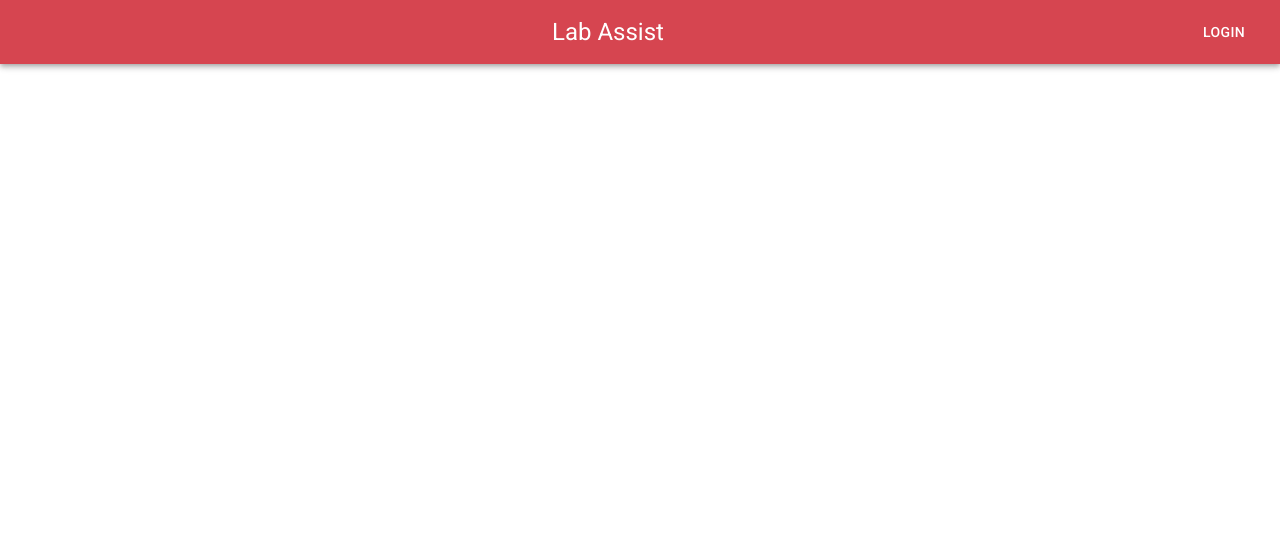
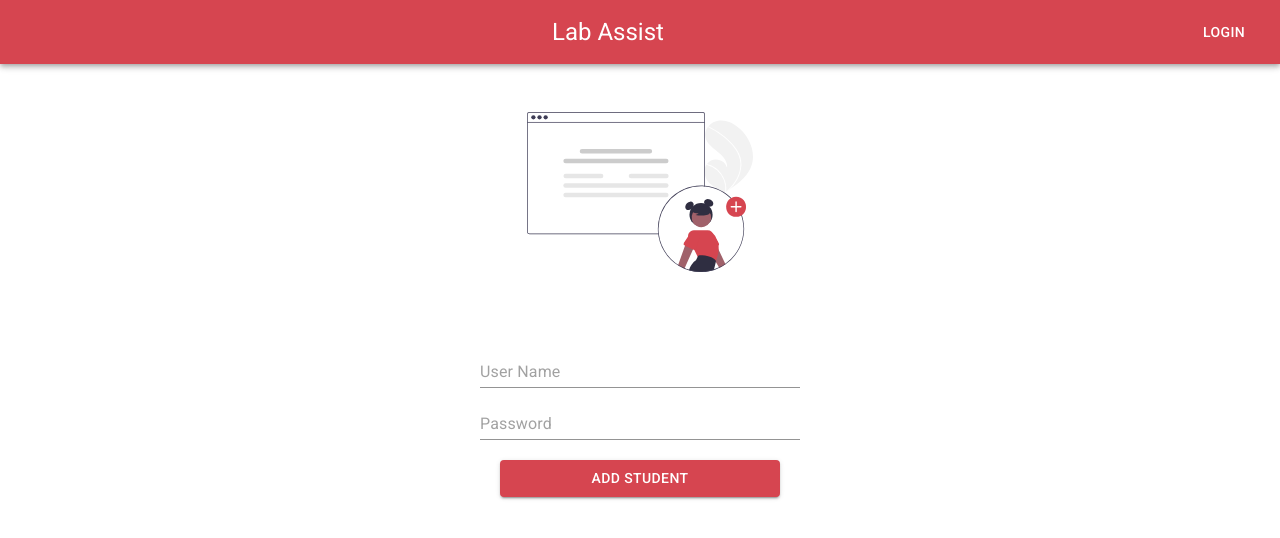
Before and after one commit to KathirvelChandrasekaran/lab-assist-web, a React (Create React App) app: page /addStudent in a window 1280 px wide. Shown: the top 538 px of the page. Built offline with nearby package versions, Linux system fonts and the light colour scheme.

Commit message:
add and view students added

```diff
--- a/src/App.js
+++ b/src/App.js
@@ -7,6 +7,8 @@ import Home from "./pages/home";
 import ApproveHardware from "./pages/approveHardware";
 import ApproveSoftware from "./pages/approveSoftware";
 import ApproveRemote from "./pages/approveRemote";
+import ViewStudents from "./pages/viewStudents";
+import AddStudent from "./pages/addStudent";
 
 function App() {
   return (
@@ -19,6 +21,8 @@ function App() {
         <Route path="/approveHardware" component={ApproveHardware} />
         <Route path="/approveSoftware" component={ApproveSoftware} />
         <Route path="/approveRemote" component={ApproveRemote} />
+        <Route path="/viewStudents" component={ViewStudents} />
+        <Route path="/addStudent" component={AddStudent} />
       </div>
     </BrowserRouter>
   );
--- /dev/null
+++ b/src/pages/addStudent.js
@@ -0,0 +1,79 @@
+import React, { useState } from "react";
+import userImg from "../assets/addUser.svg";
+import { Input, makeStyles, Button } from "@material-ui/core";
+import { addUser } from "../services/authService";
+const useStyles = makeStyles((theme) => ({
+  root: {
+    flexGrow: 1,
+  },
+  menuButton: {
+    marginRight: theme.spacing(2),
+  },
+  title: {
+    flexGrow: 1,
+  },
+}));
+const AddStudent = (props) => {
+  const classes = useStyles();
+
+  const [userName, setUserName] = useState("");
+  const [password, setPassword] = useState("");
+
+  const handleAddUser = (e) => {
+    e.preventDefault();
+    if (userName === "" || password === "") alert("All fields are required");
+    else addUser(userName, password, props);
+  };
+  return (
+    <div>
+      <div style={{ marginTop: "7em" }}>
+        <img style={{ height: "10em" }} src={userImg} alt="" />
+      </div>
+      <div style={{ margin: "5em" }}>
+        <form
+          className={classes.root}
+          noValidate
+          autoComplete="off"
+          onSubmit={handleAddUser}
+        >
+          <Input
+            placeholder="User Name"
+            name="userName"
+            value={userName}
+            style={{ width: "20em" }}
+            required="true"
+            inputProps={{ "aria-label": "description" }}
+            onChange={(e) => setUserName(e.target.value)}
+          />
+          <br />
+          <br />
+          <Input
+            style={{ width: "20em" }}
+            value={password}
+            name="password"
+            placeholder="Password"
+            type="password"
+            required="true"
+            inputProps={{ "aria-label": "description" }}
+            onChange={(e) => setPassword(e.target.value)}
+          />
+          <br />
+          <br />
+          <Button
+            variant="contained"
+            type="submit"
+            style={{
+              width: "20em",
+              backgroundColor: "#D64550",
+              color: "white",
+            }}
+          >
+            Add Student
+          </Button>
+        </form>
+      </div>
+    </div>
+  );
+};
+
+export default AddStudent;
--- a/src/pages/admin.js
+++ b/src/pages/admin.js
@@ -10,10 +10,14 @@ import {
   CardMedia,
   GridList,
   Button,
+  Fab,
+  Tooltip,
 } from "@material-ui/core";
+import { VpnKey, Add, Visibility } from "@material-ui/icons";
 import { makeStyles } from "@material-ui/core/styles";
 import hardware from "../assets/hardware.svg";
 import software from "../assets/software.svg";
+import empty from "../assets/empty.svg";
 import remoteA from "../assets/remote.svg";
 import fire from "../config/firebase";
 
@@ -94,8 +98,54 @@ const Admin = (props) => {
       });
   }, []);
 
+  var hwCount = Object.keys(hardwares).length;
+  var swCount = Object.keys(softwares).length;
+  var rmCount = Object.keys(remote).length;
   return (
     <div style={{ marginTop: "8em" }}>
+      <div>
+        <Tooltip title="Reset Password">
+          <Fab
+            color="primary"
+            aria-label="add"
+            style={{
+              float: "right",
+              marginRight: "2em",
+              backgroundColor: "#D64550",
+            }}
+          >
+            <VpnKey />
+          </Fab>
+        </Tooltip>
+        <Tooltip title="Add Student">
+          <Fab
+            color="primary"
+            aria-label="add"
+            style={{
+              float: "right",
+              marginRight: "2em",
+              backgroundColor: "#D64550",
+            }}
+            onClick={() => props.history.push("/addStudent")}
+          >
+            <Add />
+          </Fab>
+        </Tooltip>
+        <Tooltip title="View All Student">
+          <Fab
+            color="primary"
+            aria-label="add"
+            style={{
+              float: "right",
+              marginRight: "2em",
+              backgroundColor: "#D64550",
+            }}
+            onClick={() => props.history.push("/viewStudents")}
+          >
+            <Visibility />
+          </Fab>
+        </Tooltip>
+      </div>
       <div style={{ height: "30em" }}>
         <Typography variant="h4" gutterBottom>
           Hardware Requests
@@ -103,11 +153,16 @@ const Admin = (props) => {
         <div style={{ margin: "1em" }}>
           <div>
             <div>
+              {hwCount < 1 ? (
+                <div style={{ margin: "5em" }}>
+                  <img style={{ height: "15em" }} src={empty} alt="" />
+                </div>
+              ) : (
                 <GridList className={classes.gridList} cols={4.5}>
                   {hardwares.map((data) => {
                     return (
                       <Card
-                      style={{ margin: "1em", height: "20em" }}
+                        style={{ margin: "1em", height: "20em", width: "18em" }}
                         className={classes.root}
                         // onClick={handleHardware(data.requestedBy)}
                       >
@@ -120,7 +175,11 @@ const Admin = (props) => {
                             title="Contemplative Reptile"
                           />
                           <CardContent>
-                          <Typography gutterBottom variant="h5" component="h2">
+                            <Typography
+                              gutterBottom
+                              variant="h5"
+                              component="h2"
+                            >
                               {data.PCID}
                             </Typography>
                             <Typography
@@ -157,6 +216,7 @@ const Admin = (props) => {
                     );
                   })}
                 </GridList>
+              )}
             </div>
           </div>
         </div>
@@ -168,6 +228,11 @@ const Admin = (props) => {
         <div style={{ margin: "5em" }}>
           <div>
             <div>
+              {swCount < 1 ? (
+                <div style={{ margin: "5em" }}>
+                  <img style={{ height: "15em" }} src={empty} alt="" />
+                </div>
+              ) : (
                 <GridList className={classes.gridList} cols={4.5}>
                   {softwares.map((data) => {
                     return (
@@ -181,11 +246,15 @@ const Admin = (props) => {
                             component="img"
                             alt="Contemplative Reptile"
                             height="150"
-                          image={hardware}
+                            image={software}
                             title="Contemplative Reptile"
                           />
                           <CardContent>
-                          <Typography gutterBottom variant="h5" component="h2">
+                            <Typography
+                              gutterBottom
+                              variant="h5"
+                              component="h2"
+                            >
                               {data.PCID}
                             </Typography>
                             <Typography
@@ -222,6 +291,7 @@ const Admin = (props) => {
                     );
                   })}
                 </GridList>
+              )}
             </div>
           </div>
         </div>
@@ -233,6 +303,11 @@ const Admin = (props) => {
         <div style={{ margin: "1em" }}>
           <div>
             <div>
+              {rmCount < 1 ? (
+                <div style={{ margin: "5em" }}>
+                  <img style={{ height: "15em" }} src={empty} alt="" />
+                </div>
+              ) : (
                 <GridList className={classes.gridList} cols={4.5}>
                   {remote.map((data) => {
                     return (
@@ -249,7 +324,11 @@ const Admin = (props) => {
                             title="Contemplative Reptile"
                           />
                           <CardContent>
-                          <Typography gutterBottom variant="h5" component="h2">
+                            <Typography
+                              gutterBottom
+                              variant="h5"
+                              component="h2"
+                            >
                               {data.reason}
                             </Typography>
                             <Typography
@@ -280,6 +359,7 @@ const Admin = (props) => {
                     );
                   })}
                 </GridList>
+              )}
             </div>
           </div>
         </div>
--- a/src/pages/approveHardware.js
+++ b/src/pages/approveHardware.js
@@ -89,7 +89,7 @@ export const ApproveHardware = (props) => {
       {hardwares.map((data) => {
         return (
           <Card
-            style={{ margin: "5em", height: "32em" }}
+            style={{ margin: "5em", height: "38em" }}
             className={classes.root}
           >
             <CardActionArea>
--- /dev/null
+++ b/src/pages/viewStudents.js
@@ -0,0 +1,63 @@
+import React, { useState, useEffect } from "react";
+import { makeStyles } from "@material-ui/core/styles";
+import { Box } from "@material-ui/core";
+import fire from "../config/firebase";
+import userImg from "../assets/users.svg";
+
+const useStyles = makeStyles((theme) => ({
+  root: {
+    // width: "100%",
+  },
+  gridList: {
+    flexWrap: "nowrap",
+    transform: "translateZ(0)",
+  },
+}));
+const ViewStudents = () => {
+  const [users, setUsers] = useState([]);
+  const classes = useStyles();
+  const db = fire.firestore();
+
+  useEffect(() => {
+    const std = [];
+    db.collection("Students")
+      .orderBy("userName", "asc")
+      .get()
+      .then((snapshot) => {
+        snapshot.docs.forEach((hardw) => {
+          let appObj = {
+            ...hardw.data(),
+          };
+          std.push(appObj);
+        });
+        setUsers(std);
+      });
+  });
+  return (
+    <div>
+      <div style={{ marginTop: "10em" }}>
+        <img style={{ height: "10em" }} src={userImg} alt="" />
+      </div>
+      <div>
+        <Box
+          display="flex"
+          flexWrap="wrap"
+          p={1}
+          m={1}
+          css={{ maxWidth: "200em" }}
+        >
+          {" "}
+          {users.map((data) => {
+            return (
+              <Box p={1} css={{ marginLeft: "5em", marginTop: "2em" }}>
+                {data.userName}{" "}
+              </Box>
+            );
+          })}
+        </Box>
+      </div>
+    </div>
+  );
+};
+
+export default ViewStudents;
--- a/src/services/authService.js
+++ b/src/services/authService.js
@@ -28,3 +28,12 @@ export async function authentication(userName, password, role, props) {
     } else return "failed";
   });
 }
+
+export async function addUser(userName, password, props) {
+  await db.collection("Students").add({
+    userName: userName,
+    password: password,
+    role: "student",
+  });
+  props.history.push("/admin");
+}
```
Also changed, not shown: src/assets/empty.svg (added), src/assets/users.svg (added). Lines whose indentation alone changed are shown as unchanged.
